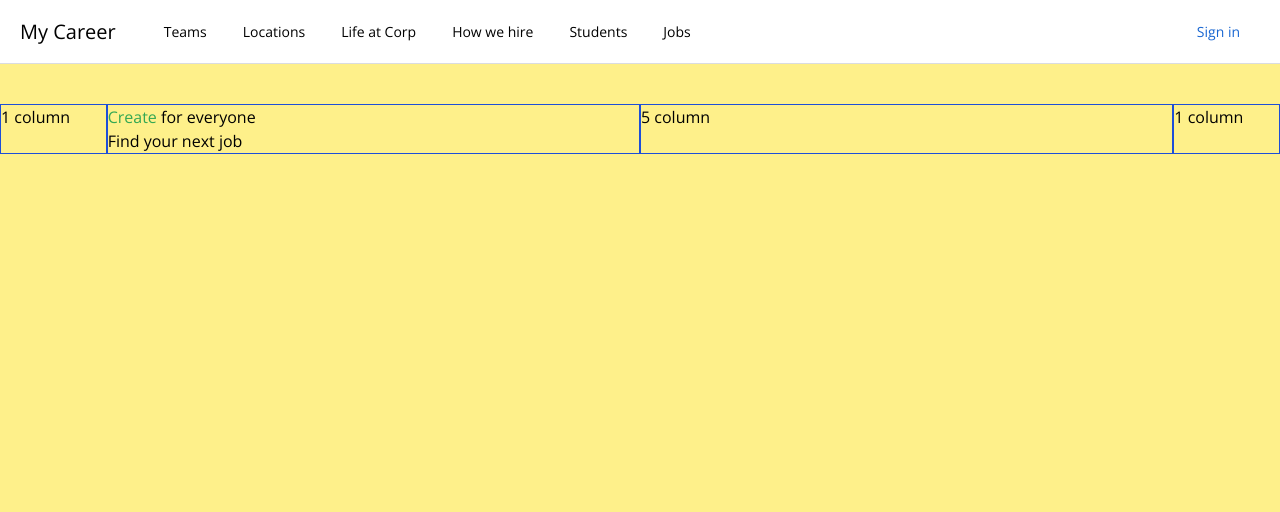
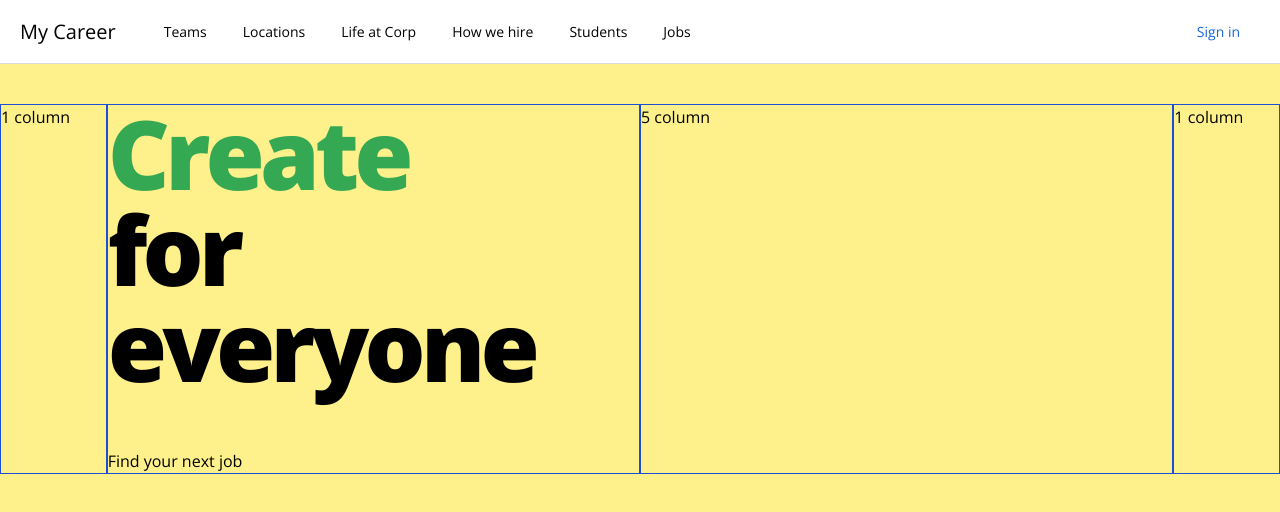
Before and after one commit to gianlucanesta/vue-job-search, a Vue app: page / in a window 1280 px wide. Shown: the top 512 px of the page. Built offline with nearby package versions, Linux system fonts and the light colour scheme.

Commit message:
CSS: Fix Styles of Primary Header

```diff
--- a/src/components/TheHeadline.vue
+++ b/src/components/TheHeadline.vue
@@ -1,7 +1,7 @@
 <template>
   <section>
-    <h1>
-      <span :class="actionClasses">{{ action }}</span>
+    <h1 class="mb-14 text-8xl font-bold tracking-tighter">
+      <span :class="actionClasses">{{ action }}</span> <br />
       for everyone
     </h1>
     <h2>Find your next job</h2>
```
